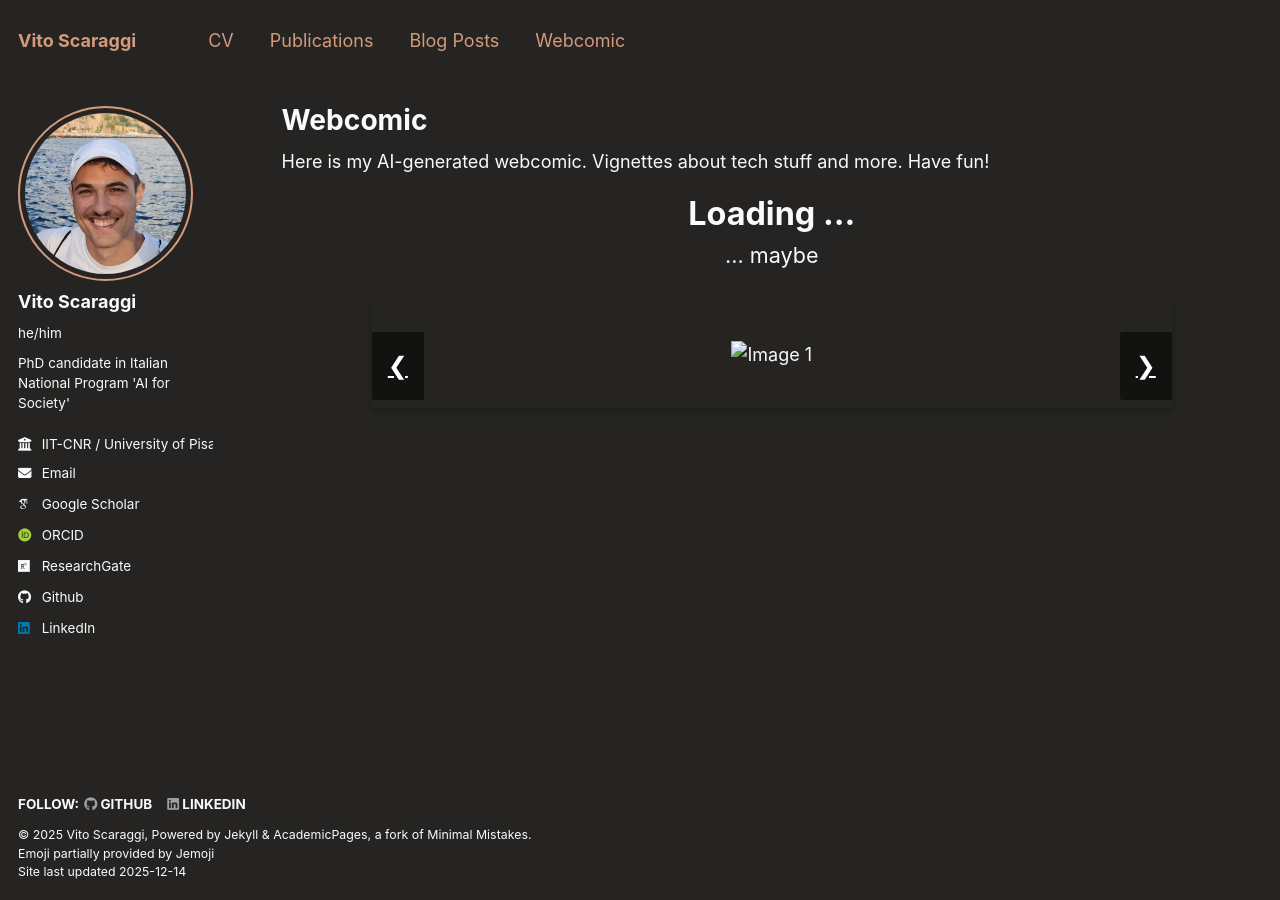
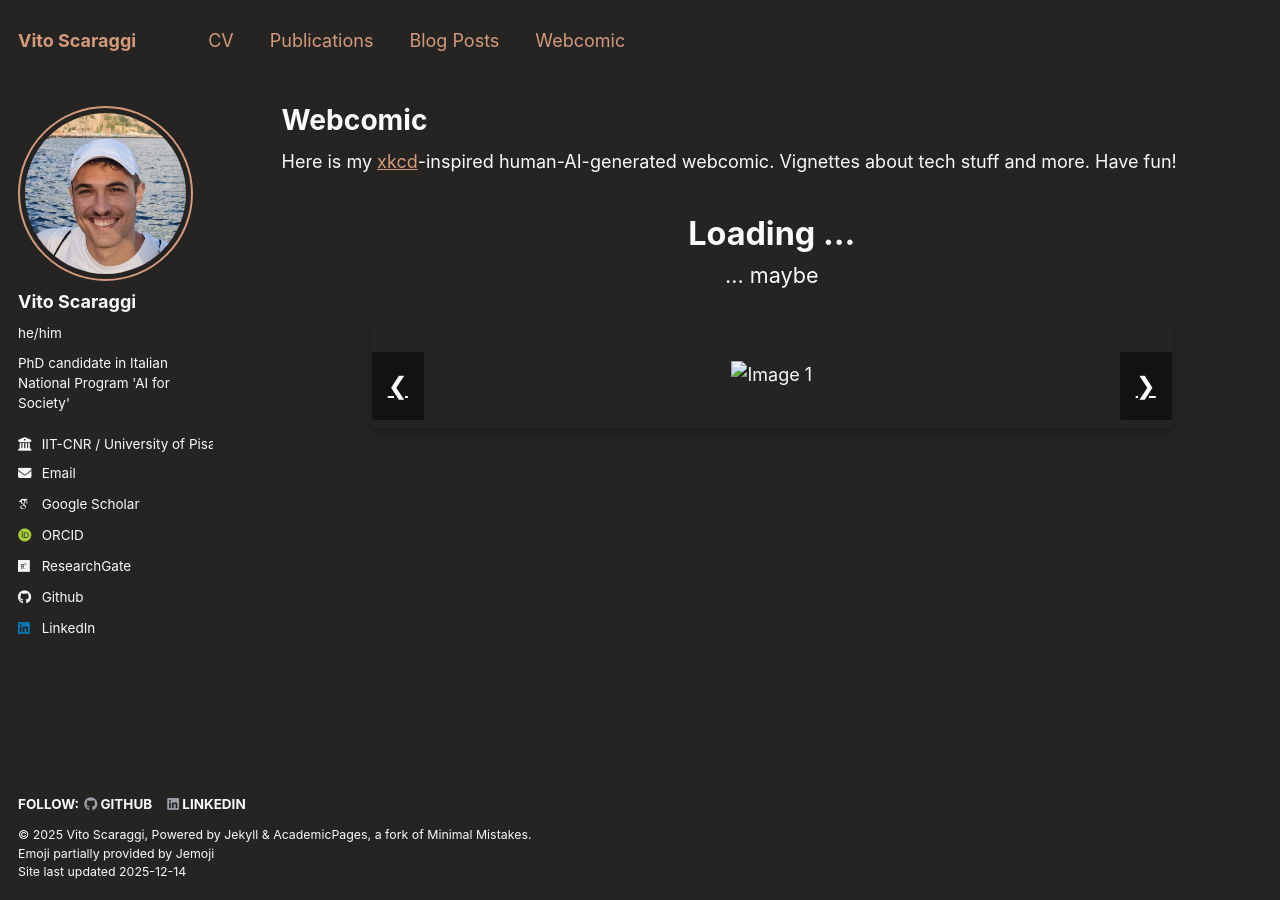
Before and after one commit to devitoska/devitoska.github.io, a Jekyll site: the page built from _pages/webcomic.html, in a window 1280 px wide. Built offline with Jekyll 4.4.1, drawn with Linux system fonts in a browser that asks for light colours; some web fonts are replaced; a style sheet for code colours, icons or effects is not loaded.

Commit message:
update 29 Nov

```diff
--- a/_includes/scripts.html
+++ b/_includes/scripts.html
@@ -1,4 +1,4 @@
 <script src="{{ base_path }}/assets/js/main.min.js"></script>
 <script src="{{ base_path }}/assets/js/quote.js"></script>
-<script src="{{ base_path }}/assets/js/webcomic.js"></script>
+<!--<script src="{{ base_path }}/assets/js/webcomic.js"></script>-->
 {% include analytics.html %}
--- a/_pages/webcomic.html
+++ b/_pages/webcomic.html
@@ -7,12 +7,15 @@ author_profile: true
 
 {% include base_path %}
 
-Here is my AI-generated webcomic. Vignettes about tech stuff and more. Have fun!
+Here is my <a href = "https://xkcd.com/">xkcd</a>-inspired human-AI-generated webcomic. Vignettes about tech stuff and more. Have fun!
+
+<script src="{{ site.baseurl }}/assets/js/webcomic.js" async></script>
 
 <header class="header-container">
         <div class="title-container">
             <h1 class = "comic_title">Loading ...</h1>
             <p class = "comic_caption">... maybe</p>
+            <p class="comic_date"></p>
         </div>
 </header>
 
@@ -24,3 +27,7 @@ Here is my AI-generated webcomic. Vignettes about tech stuff and more. Have fun!
         <a class="prev" onclick="plusSlides(-1)">&#10094;</a>
         <a class="next" onclick="plusSlides(1)">&#10095;</a>
     </div>
+
+<div class="header-container">
+        <p class = "comic_refs"></p>
+</div>
--- a/assets/css/webcomic.css
+++ b/assets/css/webcomic.css
@@ -1,7 +1,7 @@
 /* Header and Title Styling */
 
 .header-container{
-    padding-top: 20px;
+    padding-top: 40px;
 }
 
 .title-container {
@@ -11,12 +11,10 @@
 }
 
 .title-container h1 {
-    font-size: 1.8em;
     margin-bottom: 5px;
 }
 
 .title-container p {
-    font-size: 1.2em;
     margin-top: 0;
 }
 
@@ -107,3 +105,22 @@
     width:100%;
     max-width:600px;
 }
+
+.comic_title{
+    font-size: 1.8em;
+}
+
+.comic_caption{
+    font-size: 1.2em;
+    margin-top: 10px;
+}
+
+.comic_date{
+    font-size: 1em;
+    margin-top: 5px;
+}
+
+.comic_refs{
+    font-size: 0.8em;
+    margin-top: 10px;
+}
--- a/assets/js/webcomic.js
+++ b/assets/js/webcomic.js
@@ -42,6 +42,27 @@ function showSlides(n) {
   // Update title and caption
   $(".comic_title").text("#" + comicData[slideIndex].id + " " + comicData[slideIndex].title);
   $(".comic_caption").text(comicData[slideIndex].caption);
+  // Update date and convert to format "DD Month YYYY"
+  let dateObj = new Date(comicData[slideIndex].date_);
+  // Month should be in short text format
+  let options = {year: 'numeric', month: 'short', day: 'numeric' };
+  $(".comic_date").text(dateObj.toLocaleDateString(undefined, options));
+  // Update references that are separated by ;
+  let refs = comicData[slideIndex].refs.split(";");
+
+  let referencesHtml = "";
+  for (let i = 0; i < refs.length; i++) {
+    let ref = refs[i].trim();
+    if (ref.length > 0) {
+      referencesHtml += '<br>[' + (i+1) + '] <a href="' + ref + '" target="_blank">' + ref + '</a>';
+    }
+  }
+
+  if (referencesHtml.length > 0) {
+    referencesHtml = "References: " + referencesHtml;
+  }
+  $(".comic_refs").html(referencesHtml);
+
   // Update image source
   $("#current_comic img").attr("src", comicData[slideIndex].image_url);
 }
```
